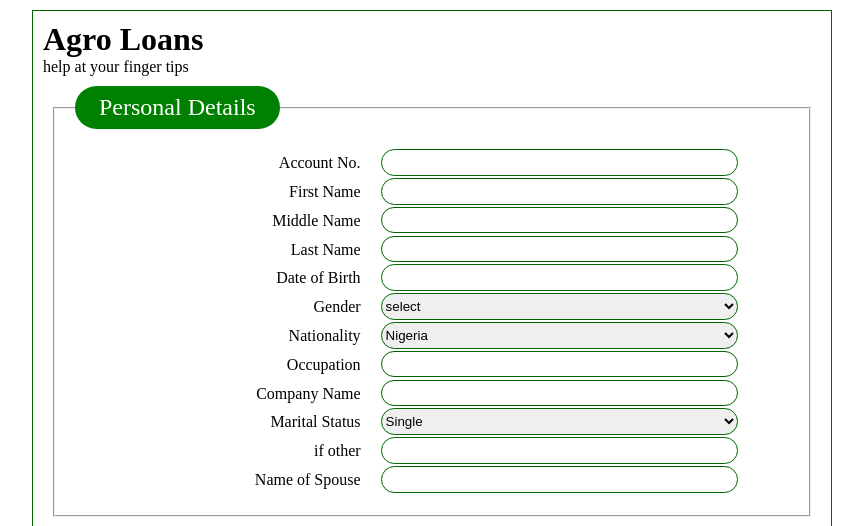
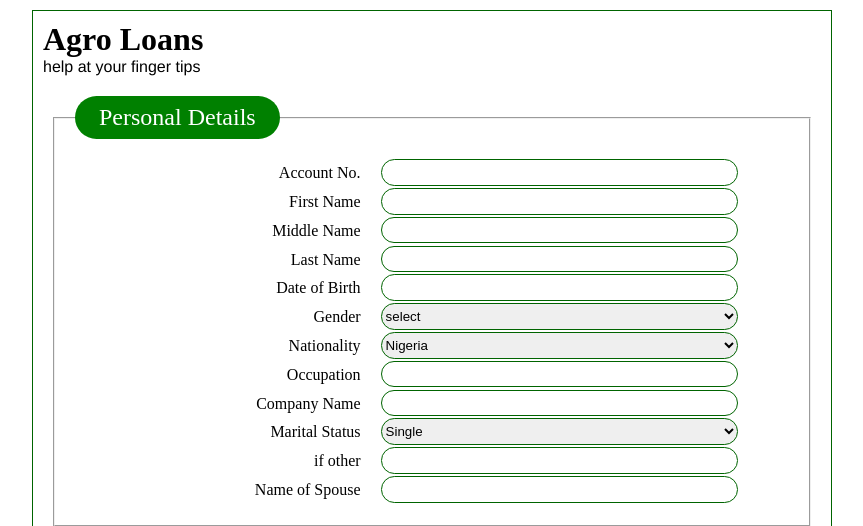
Before and after one commit to Anthropoco/agro_loans, a PHP site: page /loan_form.php in a window 1280 px wide. Shown: the top 526 px of the page, without its empty margins (208-1071 px from the left). Run offline with PHP 8.4, Linux system fonts and the light colour scheme; data comes from the database, SQL or seed files in the repository.

Commit message:
Style header

```diff
--- a/styles/main.css
+++ b/styles/main.css
@@ -13,6 +13,14 @@ body{
 	margin: auto;
 	padding: 10px;
 	border: solid darkgreen 1px;
+}
+
+header{
+	margin-bottom: 20px;
+}
+
+.site_tagline{
+	font-family: brushscript, helvetica, courier, serif;
 }
 
 form{
```
